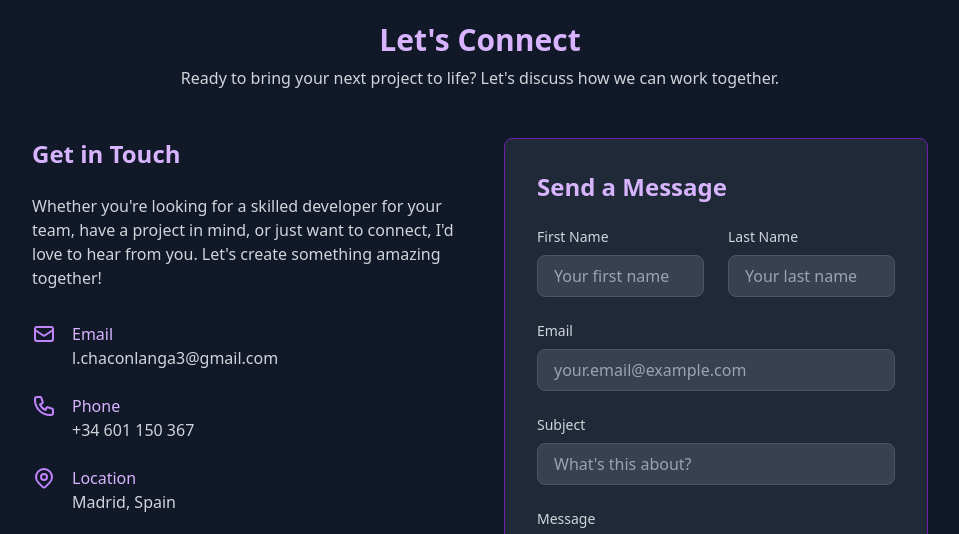
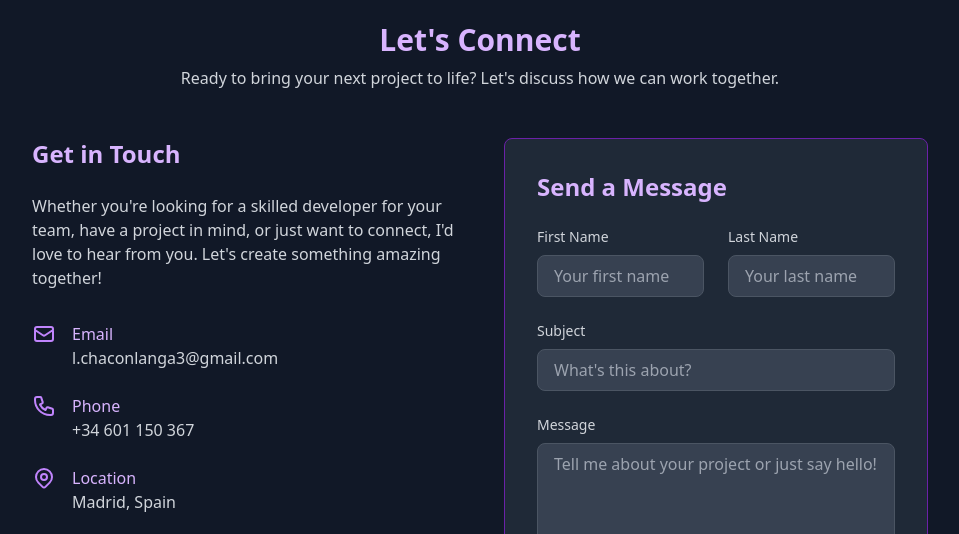
Before and after one commit to lucaschacon3/lucaschacon3, a plain HTML site: page index.html in a window 1280 px wide. Shown: the part 5134-5668 px from the top of the page, without its empty margins (160-1119 px from the left). Drawn offline with Linux system fonts and the light colour scheme; animation ran at ten frames a second.

Commit message:
acmbio en el formulario

```diff
--- a/index.html
+++ b/index.html
@@ -1177,24 +1177,6 @@
 
                 <div>
                   <label
-                    for="email"
-                    class="block text-sm font-medium text-gray-300 mb-2"
-                    >Email</label
-                  >
-                  <input
-                    type="email"
-                    id="email"
-                    name="email"
-                    placeholder="your.email@example.com"
-                    required
-                    autocomplete="email"
-                    inputmode="email"
-                    class="w-full px-4 py-2 bg-gray-700 border border-gray-600 rounded-lg focus:outline-none focus:border-primary-500 text-gray-200"
-                  />
-                </div>
-
-                <div>
-                  <label
                     for="subject"
                     class="block text-sm font-medium text-gray-300 mb-2"
                     >Subject</label
--- a/js/contact-form.js
+++ b/js/contact-form.js
@@ -7,16 +7,12 @@ document.addEventListener("DOMContentLoaded", () => {
 
     const firstName = document.getElementById("firstName").value.trim();
     const lastName = document.getElementById("lastName").value.trim();
-    const email = document.getElementById("email").value.trim();
     const subject = document.getElementById("subject").value.trim();
     const message = document.getElementById("message").value.trim();
 
     const body = [
       `Name: ${firstName} ${lastName}`,
-      `Email: ${email}`,
-      "",
-      "Message:",
-      message,
+      message
     ].join("\n");
 
     const mailto = `mailto:l.chaconlanga3@gmail.com?subject=${encodeURIComponent(
```
